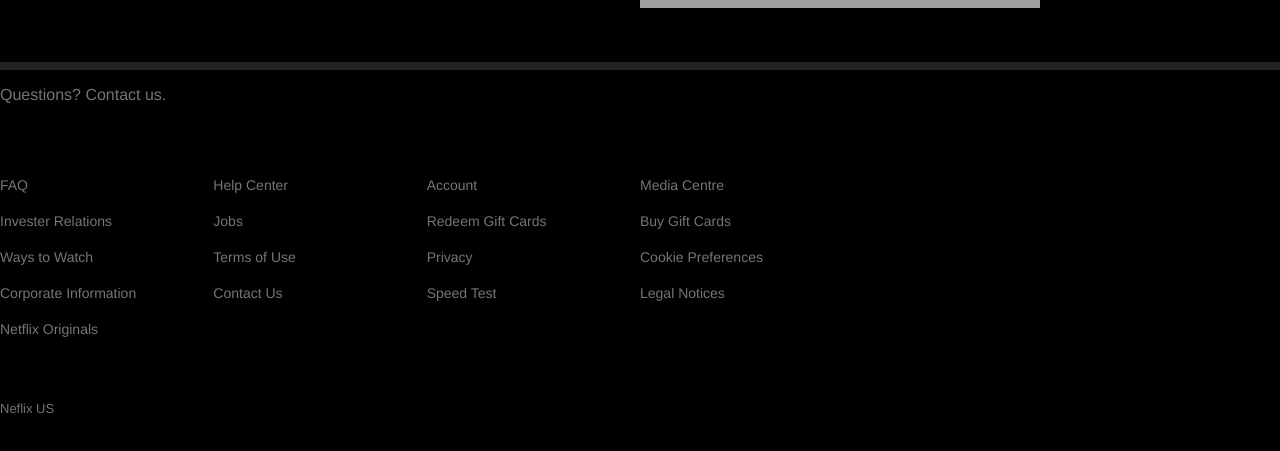
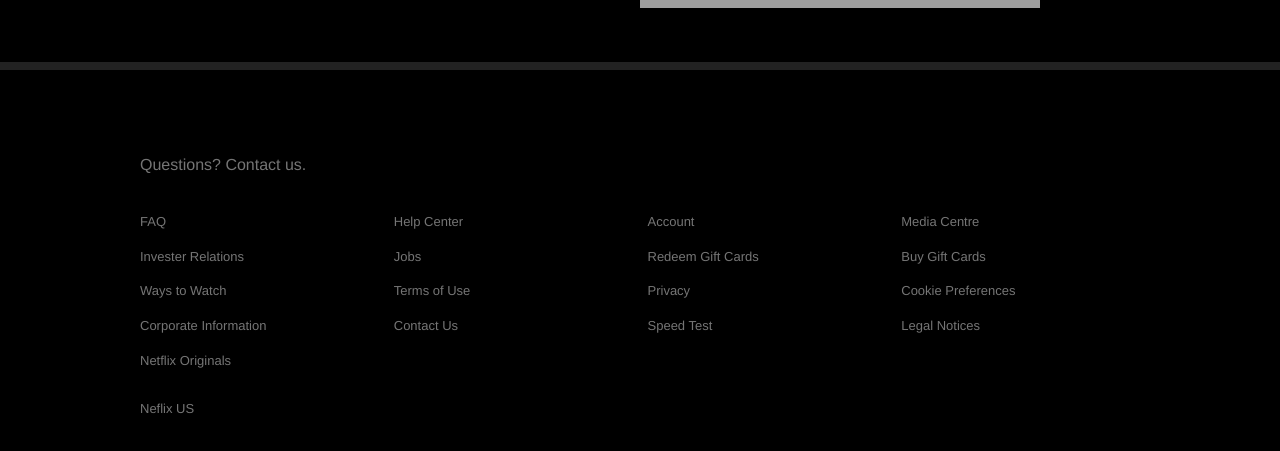
Before and after one commit to darrenjcarrillo/netflix-clone, a React (Create React App) app: page / in a window 1280 px wide. Shown: the part 1167-1618 px from the top of the page. Built offline with nearby package versions, Linux system fonts and the light colour scheme; grey boxes are pictures that could not be loaded.

Commit message:
Footer Links update

```diff
--- a/src/components/footer/styles/footer.js
+++ b/src/components/footer/styles/footer.js
@@ -2,11 +2,10 @@
 
 export const Container = styled.div`
   display: flex;
-    padding: 70px 56;
+  padding: 70px 0;
   margin: auto;
-    mex-width: 1000px;
+  max-width: 1000px;
   flex-direction: column;
-
   @media (max-width: 1000px) {
     padding: 70px 30px;
   }
@@ -20,9 +19,8 @@
 
 export const Row = styled.div`
   display: grid;
-    grid-template-columns: repeat(auto-fill, minmax(210px, 1fr));
-    grid-gap: 15px
-
+  grid-template-columns: repeat(auto-fill, minmax(230px, 1fr));
+  grid-gap: 15px;
   @media (max-width: 1000px) {
     grid-template-columns: repeat(auto-fill, minmax(150px, 1fr));
   }
@@ -31,7 +29,7 @@
 export const Link = styled.a`
   color: #757575;
   margin-bottom: 20px;
-    font-size: 14px;
+  font-size: 13px;
   text-decoration: none;
 `;
 
@@ -47,7 +45,7 @@
   margin-bottom: 40px;
 `;
 
-export const Break = styled.p`
+export const Break = styled.div`
   flex-basis: 100%;
   height: 0;
 `;
```
Lines whose indentation alone changed are shown as unchanged.
